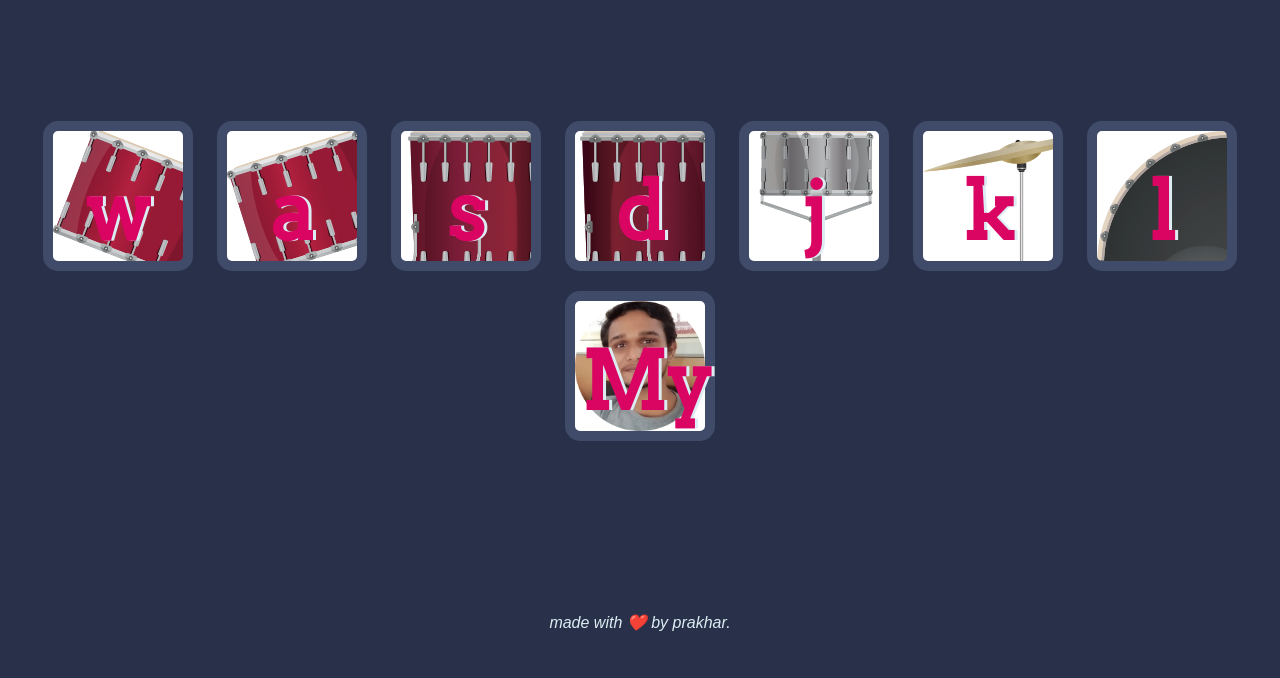
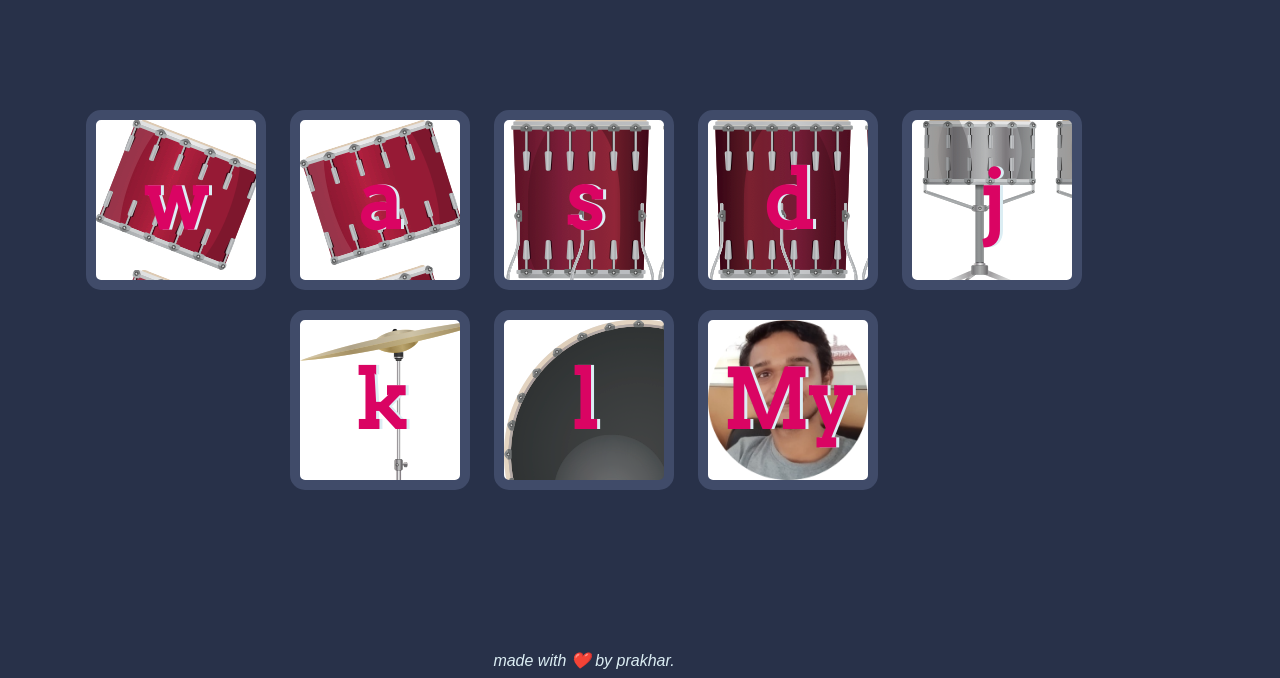
Before and after one commit to prakhar9015/drum-kit, a plain HTML site: page index.html in a window 1280 px wide. Shown: the part 168-846 px from the top of the page. Before the commit the page ends 808 px from the top, so only its background shows below. Drawn offline with Linux system fonts and the light colour scheme.

Commit message:
all the changes done

```diff
--- a/styles.css
+++ b/styles.css
@@ -1,8 +1,8 @@
 body {
   text-align: center;
   background-color: #283149;
-  /* width: 60%; */
-  max-width: 100%;
+  width: 90%;
+  /* max-width: 80%; */
 }
 
 h1 {
@@ -83,8 +83,8 @@ footer {
   text-shadow: 3px 0 #dbedf3;
   border-radius: 15px;
   display: inline-block;
-  width: 150px;
-  height: 150px;
+  width: 180px;
+  height: 180px;
   text-align: center;
   margin: 10px;
   background-color: white;
```
